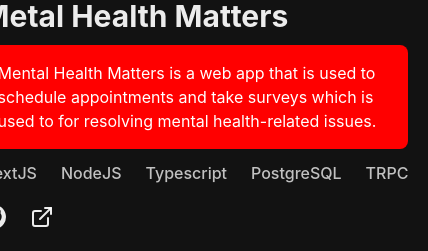
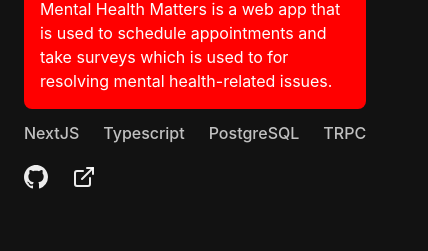
Before and after one commit to Sandeep-M23/Sandeep-M23.vercel.app, a Next.js app: page /projects in a window 390 px wide. Shown: the part 1609-1860 px from the top of the page, 428 px wide, since content can reach past the window. Built offline with nearby package versions, Linux system fonts and the light colour scheme.

Commit message:
Fixed Responsive Problem

```diff
--- a/pages/projects.jsx
+++ b/pages/projects.jsx
@@ -14,7 +14,7 @@ import { container, divider, InViewDivider } from "../util/Variants";
 
 const FeaturedCardDetails = [
   {
-    id:1,
+    id: 1,
     cardDir: "row",
     cardPos: "5%",
     cardAlign: "flex-end",
@@ -23,12 +23,12 @@ const FeaturedCardDetails = [
       "The Placement Management portal is a tool for students and administrators to use when coordinating college placement.",
     github: "https://github.com/Sandeep-M23/placement-management",
     link: "https://placement-management.vercel.app/",
-    languages: ["NextJS", "GraphQL", "NodeJS","PostgreSQL"],
+    languages: ["NextJS", "GraphQL", "NodeJS", "PostgreSQL"],
     image: "../assests/images/Website-Images/Placement-Management-Website.png",
     direction: "right",
   },
   {
-    id:2,
+    id: 2,
     cardDir: "row-reverse",
     cardPos: "0",
     cardAlign: "flex-start",
@@ -38,11 +38,12 @@ const FeaturedCardDetails = [
       "Mental Health Matters is a web app that is used to schedule appointments and take surveys which is used to for resolving mental health-related issues.",
     github: "https://github.com/Sandeep-M23/mental-health-matters",
     link: "https://mental-health-matters.vercel.app/",
-    languages: ["NextJS", "NodeJS", "Typescript", "PostgreSQL", "TRPC"],
+    languages: ["NextJS", "Typescript", "PostgreSQL", "TRPC"],
     image: "../assests/images/Website-Images/Mental-Health-Matters-2.png",
+    direction: "right",
   },
   {
-    id:3,
+    id: 3,
     cardDir: "row",
     cardPos: "5%",
     cardAlign: "flex-end",
@@ -55,17 +56,23 @@ const FeaturedCardDetails = [
     image: "../assests/images/Website-Images/Hoodie-Website.png",
   },
   {
-    id:4,
+    id: 4,
     cardDir: "row-reverse",
     cardPos: "0",
     cardAlign: "flex-start",
-    imagePos:"5%",
+    imagePos: "5%",
     title: "Rise Against Hunger",
     description:
       "Rise Against Hungeris an web and mobile app that helps to combat hunger. It provides a forum to donate food and to take surveys for hunger hot-spots. The web portal also has an admin panel to look at each and every detail about the fourm.",
     github: "https://github.com/Sandeep-M23/rise-against-hunger",
     link: "http://rise-against-hunger.vercel.app/",
-    languages: ["NextJS", "Chakra UI", "Firebase", "Flutter", "Google Maps API"],
+    languages: [
+      "NextJS",
+      "Chakra UI",
+      "Firebase",
+      "Flutter",
+      "Google Maps API",
+    ],
     image: "../assests/images/Website-Images/Rise-Aganist-Hunger-Website.png",
     direction: "right",
   },
```
